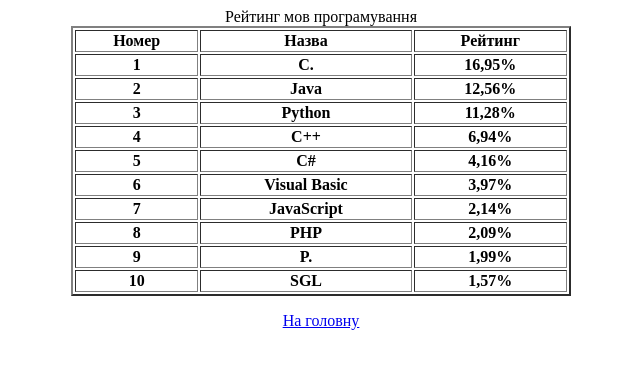
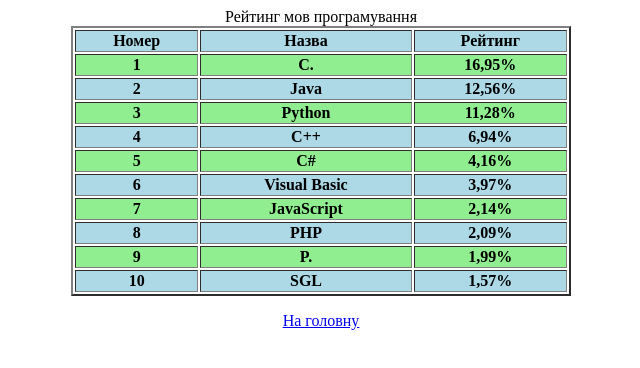
Before and after one commit to yulia-nalyvaiko/yulia-nalyvaiko.github.io, a plain HTML site: page Мови програмування.html in a window 1280 px wide. Shown: the whole page, without its empty margins (319-959 px from the left). Drawn offline with Linux system fonts and the light colour scheme.

Commit message:
Add files via upload

```diff
--- a/Мови програмування.html
+++ b/Мови програмування.html
@@ -5,6 +5,17 @@
 	<meta name="viewport" content="width=device-width, initial-scale=1.0">
 	<title>Рейтинг мов програмування</title>
 	<link rel="stylesheet" type="text/css" href="style.css">
+	<style type="text/css">
+				tr:nth-child(odd){
+			background-color: lightblue;
+		         }
+		tr:nth-child(even)		{
+			background-color: lightgreen;
+		}
+		tr:hover{
+			background-color: violet;
+		}
+	</style>
 </head>
 <body>
 	<table align="center" width="500" border="2">
```
